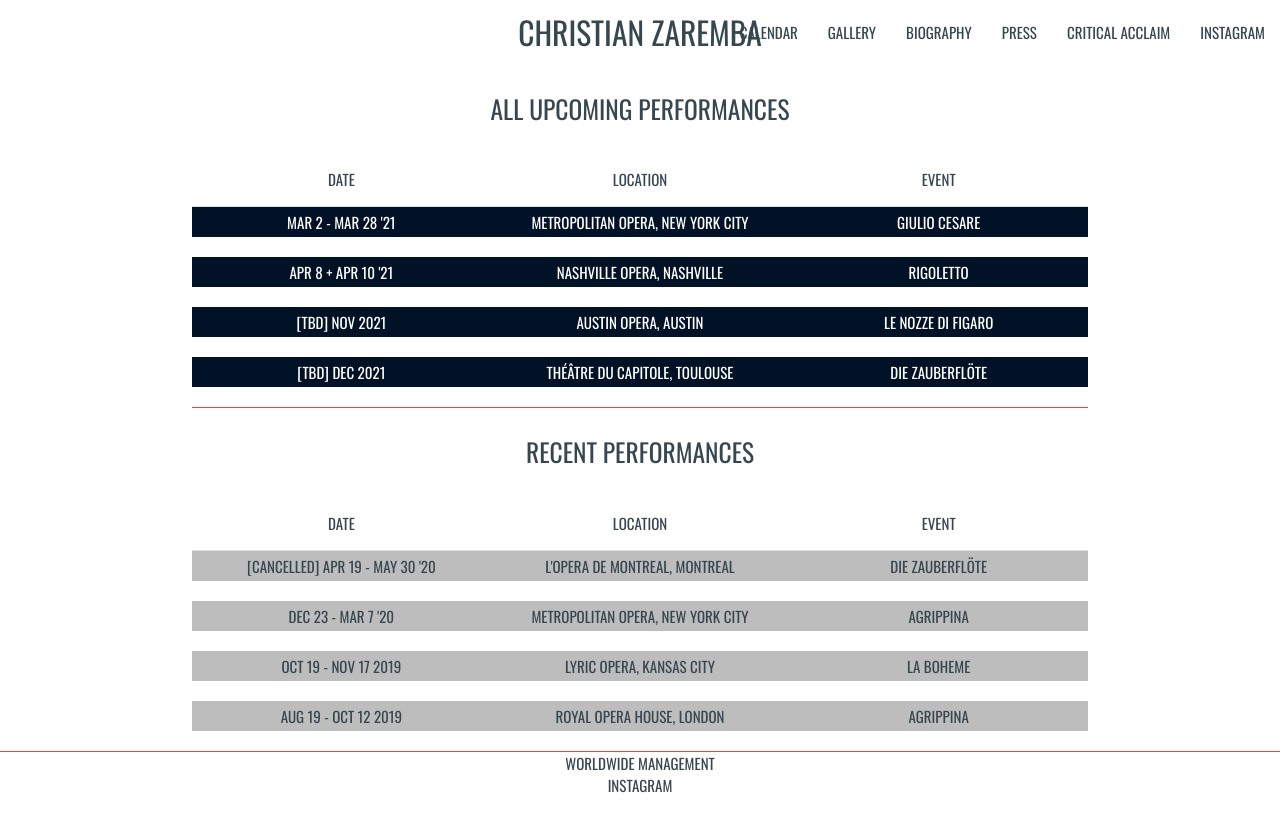
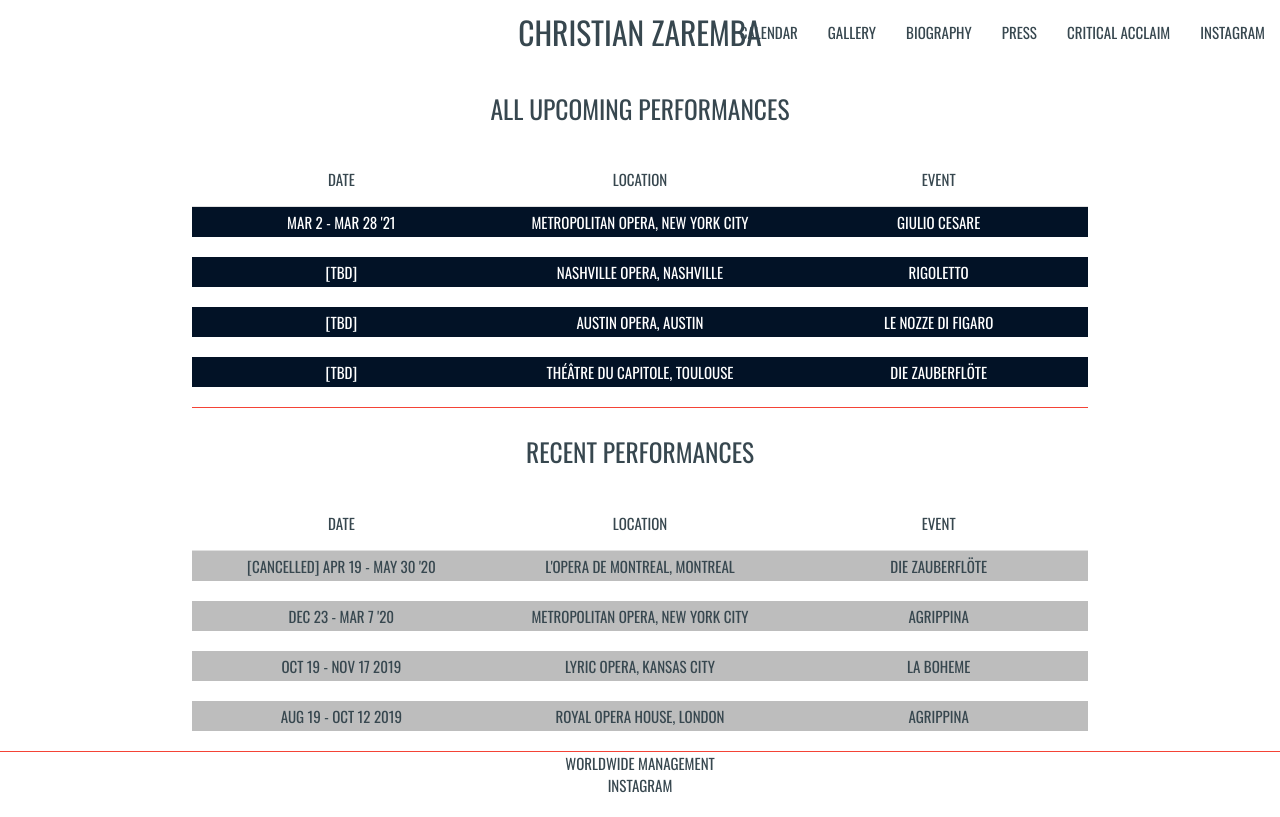
Before and after one commit to julissamackeydev/cz-ui, an Angular app: page /calendar in a window 1280 px wide. Built offline with nearby package versions, Linux system fonts and the light colour scheme.

Commit message:
feat:  next show dates are TBD

```diff
--- a/src/app/calendar/calendar.component.ts
+++ b/src/app/calendar/calendar.component.ts
@@ -23,7 +23,7 @@
       "_id": {
         "$oid": "5cd8a219d38f5a51aeb17aa3"
       },
-      "date": "APR 8 + APR 10 '21",
+      "date": "[TBD]",
       "location": "NASHVILLE OPERA",
       "city": "NASHVILLE",
       "event": "RIGOLETTO",
@@ -33,7 +33,7 @@
       "_id": {
         "$oid": "5cd8a219d38f5a51aeb17aa3"
       },
-      "date": "[TBD] NOV 2021",
+      "date": "[TBD]",
       "location": "AUSTIN OPERA",
       "city": "AUSTIN",
       "event": "LE NOZZE DI FIGARO",
@@ -43,7 +43,7 @@
       "_id": {
         "$oid": "5cd8a219d38f5a51aeb17aa3"
       },
-      "date": "[TBD] DEC 2021",
+      "date": "[TBD]",
       "location": "THÉÂTRE DU CAPITOLE",
       "city": "TOULOUSE",
       "event": "DIE ZAUBERFLÖTE",
```
